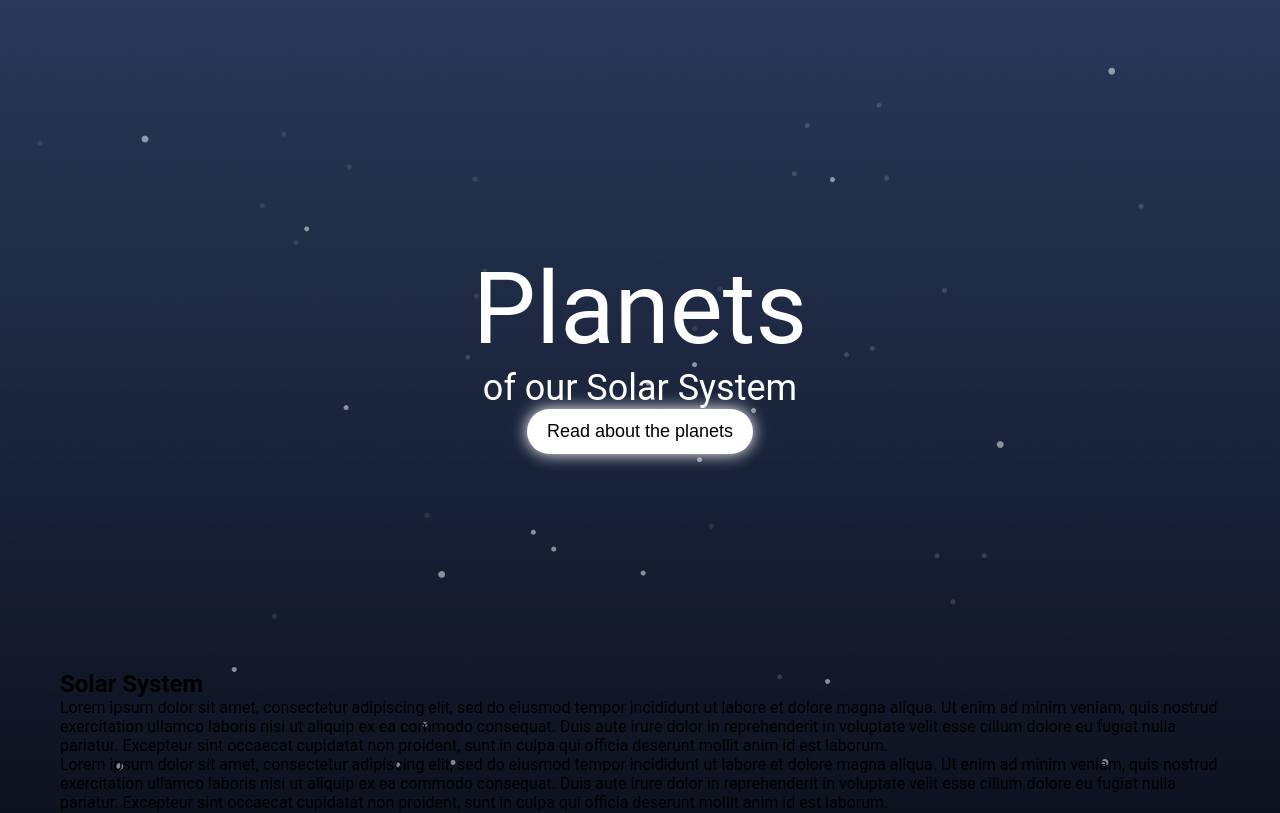
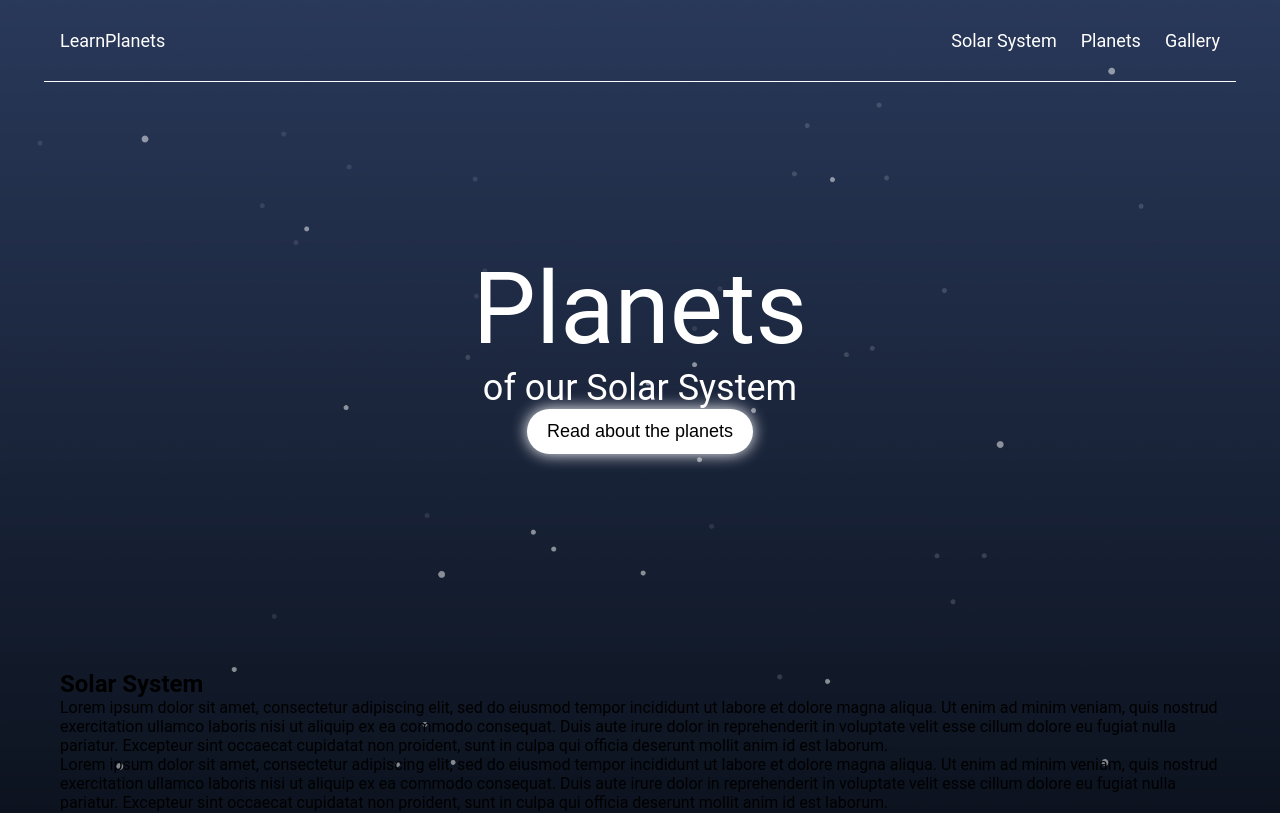
Before and after one commit to NataliaPlatova/planets, a React (Create React App) app: page / in a window 1280 px wide. Shown: the top 813 px of the page. Built offline with nearby package versions, Linux system fonts and the light colour scheme.

Commit message:
added header component

```diff
--- a/src/App.js
+++ b/src/App.js
@@ -4,9 +4,12 @@ import MainBlock from "./components/MainBlock";
 import TextBlock from "./components/TextBlock";
 import PlanetsBlock from "./components/PlanetsBlock";
 import GalleryBlock from "./components/GalleryBlock";
+import HeaderBlock from "./components/HeaderBlock";
 
 function App() {
   return (
+      <>
+        <HeaderBlock />
         <main>
           <MainBlock/>
           <TextBlock sectionName="solarSystemBlock">
@@ -17,6 +20,7 @@ function App() {
           <PlanetsBlock/>
           <GalleryBlock/>
         </main>
+      </>
   );
 }
 
--- /dev/null
+++ b/src/components/HeaderBlock/HeaderBlock.module.scss
@@ -0,0 +1,35 @@
+.pageHeader {
+  position: absolute;
+  width: 100vw;
+}
+
+.container {
+  display: flex;
+  justify-content: flex-start;
+  align-items: center;
+  padding: 30px 16px;
+  border-bottom: 1px solid white;
+}
+
+.homeLink {
+  margin-right: auto;
+  color: white;
+  text-decoration: none;
+  font-size: 18px;
+}
+
+.links {
+  margin: 0;
+  &>li {
+    display: inline-block;
+    margin-right: 24px;
+    &>a {
+      color: white;
+      font-size: 18px;
+      text-decoration: none;
+    }
+    &:last-child {
+      margin-right: 0;
+    }
+  }
+}
--- /dev/null
+++ b/src/components/HeaderBlock/index.js
@@ -0,0 +1,19 @@
+import React from "react";
+import s from "./HeaderBlock.module.scss";
+
+const HeaderBlock = () => {
+    return (
+        <header className={s.pageHeader}>
+            <div className={`container ${s.container}`}>
+                <a className={s.homeLink} href="#">LearnPlanets</a>
+                <ul className={s.links}>
+                    <li><a href="#">Solar System</a></li>
+                    <li><a href="#">Planets</a></li>
+                    <li><a href="#">Gallery</a></li>
+                </ul>
+            </div>
+        </header>
+    );
+};
+
+export default HeaderBlock;
```
Lines whose indentation alone changed are shown as unchanged.
